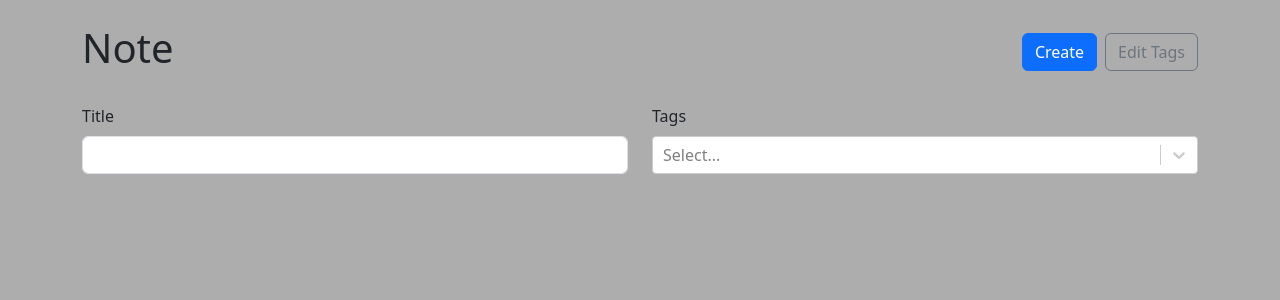
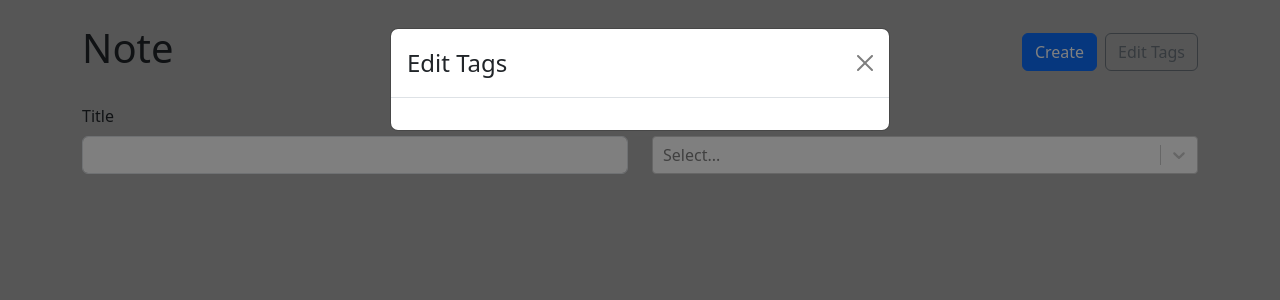
Before and after one commit to ClementMadiot/Markdown_supported_note-TypeScript, a React (Vite) app: page / in a window 1280 px wide. Both pictures are taken after a click on the button "Edit Tags". Shown: the top 300 px of the page. Built offline with nearby package versions, Linux system fonts and the light colour scheme.

Commit message:
update and delete tag on edit modal

```diff
--- a/src/App.tsx
+++ b/src/App.tsx
@@ -62,7 +62,12 @@
     });
   }
 
-  // update the edit note
+  // handle tag creation to store them
+  function addTag(tag: Tag) {
+    setTags((prev) => [...prev, tag]);
+  }
+
+  // update the "Edit Note"
   function onUpdateNote(id: string, { tags, ...data }: NoteData) {
     setNotes((prevNotes) => {
       return prevNotes.map((note) => {
@@ -82,17 +87,33 @@
     })
   }
 
-  // handle tag creation to store them
-  function addTag(tag: Tag) {
-    setTags((prev) => [...prev, tag]);
+  // update "Edit tags" modal
+  function updateTag(id: string, label: string): Tag {
+    setTags(prevTags => {
+      return prevTags.map(tag => {
+        if(tag.id === id){
+          return {...tag, label}
+        } else {
+          return tag
+        }
+      })
+    })
   }
+
+  // delete tag "Edit tags" modal
+  function deleteTag(id: string) {
+    setTags(prevTag => {
+      return prevTag.filter(tag => tag.id !== id)
+    })
+  }
+
 
   return (
     <Container className="my-4">
       <Routes>
         <Route
           path="/"
-          element={<NoteList notes={notesWithTags} availableTags={tags} />}
+          element={<NoteList notes={notesWithTags} availableTags={tags} deleteTag={deleteTag} updateTag={updateTag} />}
         />
         <Route
           path="/new"
--- a/src/components/Home/NoteList.tsx
+++ b/src/components/Home/NoteList.tsx
@@ -1,6 +1,15 @@
 import { useMemo, useState } from "react";
 // import component
-import { Row, Col, Stack, Button, Form, Card, Badge } from "react-bootstrap";
+import {
+  Row,
+  Col,
+  Stack,
+  Button,
+  Form,
+  Card,
+  Badge,
+  Modal,
+} from "react-bootstrap";
 import ReactSelect from "react-select";
 import { Link } from "react-router-dom";
 // import types
@@ -17,11 +26,29 @@
 type NoteListProps = {
   availableTags: Tag[];
   notes: SimplifiedNote[];
+  updateTag: (id: string, label: string) => void;
+  deleteTag: (id: string) => void;
 };
 
-export function NoteList({ availableTags, notes }: NoteListProps) {
+// EditTag
+type EditTagsModalProps = {
+  availableTags: Tag[];
+  show: boolean;
+  handleClose: () => void;
+  updateTag: (id: string, label: string) => void;
+  deleteTag: (id: string) => void;
+};
+
+export function NoteList({
+  availableTags,
+  notes,
+  deleteTag,
+  updateTag,
+}: NoteListProps) {
   const [selectTags, setSelectedTags] = useState<Tag[]>([]);
   const [title, setTitle] = useState("");
+  const [toggleEditModal, setToggleEditModal] = useState(false);
+
   // update everytimes we change title, selectedTags, notes
   const filteredNote = useMemo(() => {
     return notes.filter((note) => {
@@ -48,7 +75,12 @@
             <Link to={"/new"}>
               <Button variant="primary">Create</Button>
             </Link>
-            <Button variant="outline-secondary">Edit Tags</Button>
+            <Button
+              onClick={() => setToggleEditModal(true)}
+              variant="outline-secondary"
+            >
+              Edit Tags
+            </Button>
           </Stack>
         </Col>
       </Row>
@@ -97,6 +129,13 @@
           </Col>
         ))}
       </Row>
+      <EditTagsModal
+        show={toggleEditModal}
+        handleClose={() => setToggleEditModal(!toggleEditModal)}
+        availableTags={availableTags}
+        deleteTag={deleteTag}
+        updateTag={updateTag}
+      />
     </>
   );
 }
@@ -129,3 +168,44 @@
     </Card>
   );
 }
+
+function EditTagsModal({
+  availableTags,
+  show,
+  handleClose,
+  deleteTag,
+  updateTag,
+}: EditTagsModalProps) {
+  return (
+    <Modal show={show} onHide={handleClose}>
+      <Modal.Header closeButton>
+        <Modal.Title>Edit Tags</Modal.Title>
+      </Modal.Header>
+      <Modal.Body>
+        <Form>
+          <Stack gap={2}>
+            {availableTags.map((tag) => (
+              <Row key={tag.id}>
+                <Col>
+                  <Form.Control
+                    type="text"
+                    value={tag.label}
+                    onChange={(e) => updateTag(tag.id, e.target.value)}
+                  />
+                </Col>
+                <Col xs="auto">
+                  <Button
+                    onClick={() => deleteTag(tag.id)}
+                    variant="outline-danger"
+                  >
+                    &times;
+                  </Button>
+                </Col>
+              </Row>
+            ))}
+          </Stack>
+        </Form>
+      </Modal.Body>
+    </Modal>
+  );
+}
```
